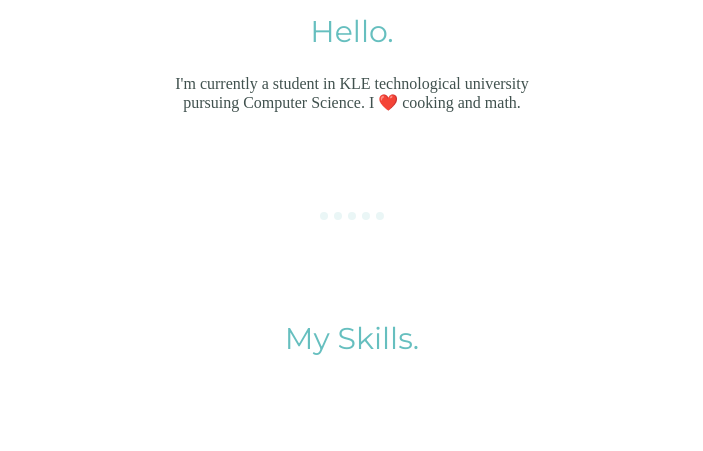
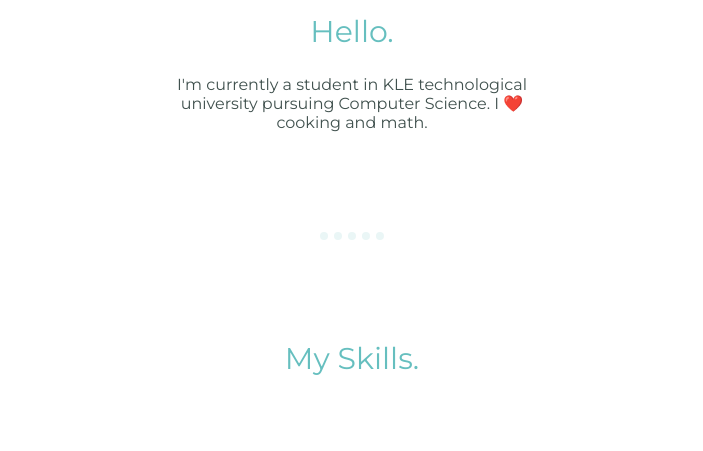
Before and after one commit to siddarajhubballi/personal-site, a plain HTML site: page index.html in a window 1280 px wide. Shown: the part 1575-2026 px from the top of the page, without its empty margins (288-991 px from the left). Drawn offline with Linux system fonts and the light colour scheme.

Commit message:
Update styles.css

```diff
--- a/css/styles.css
+++ b/css/styles.css
@@ -5,6 +5,11 @@
     margin : 0;
     text-align : center;
   }
+
+p
+{
+  font-family: 'Montserrat', sans-serif;
+}
 
   .intro
   {
```
